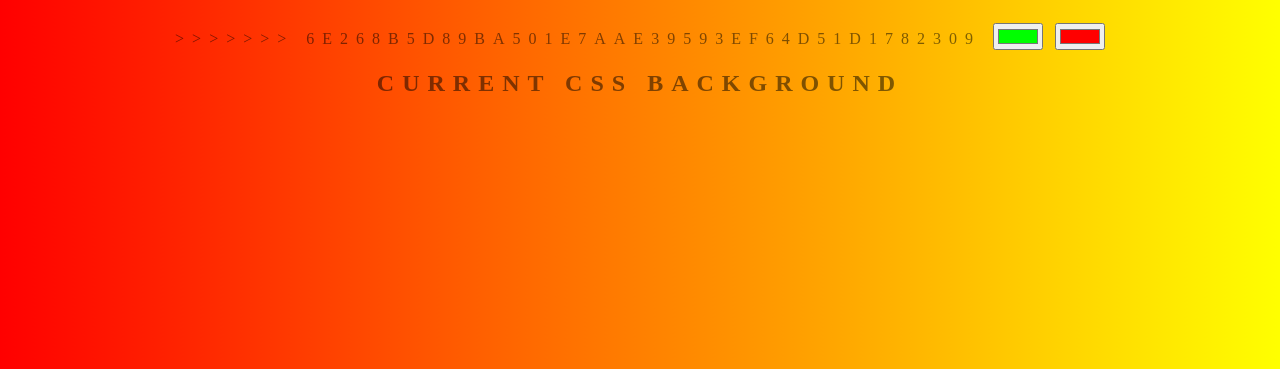
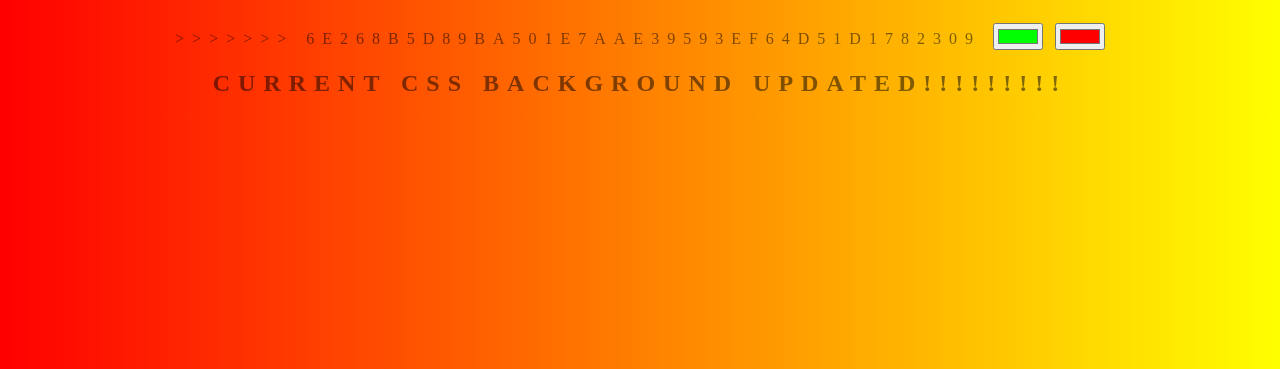
Before and after one commit to Rob-Colon/background-generator, a plain HTML site: page index.html in a window 1280 px wide. Shown: the part 431-800 px from the top of the page. Drawn offline with Linux system fonts and the light colour scheme.

Commit message:
changing h2 text

```diff
--- a/index.html
+++ b/index.html
@@ -12,7 +12,7 @@
 >>>>>>> 6e268b5d89ba501e7aae39593ef64d51d1782309
 	<input class="color1" type="color" name="color1" value="#00ff00">
 	<input class="color2" type="color" name="color2" value="#ff0000">
-	<h2>Current CSS Background</h2>
+	<h2>Current CSS Background Updated!!!!!!!!!</h2>
 	<h3></h3>
 	<script type="text/javascript" src="script.js"></script>
 
```
